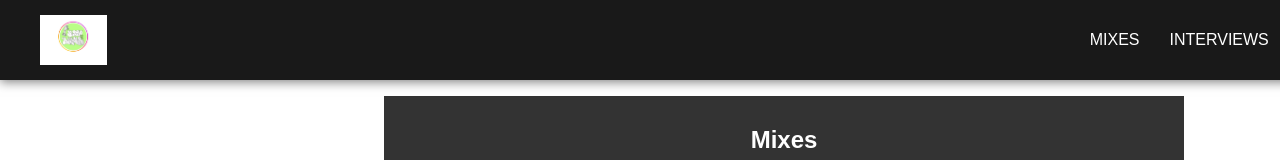
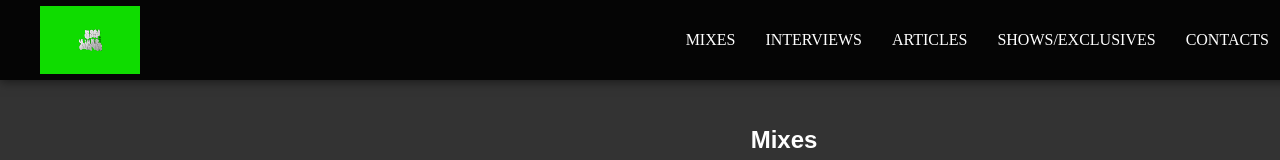
Before and after one commit to matt-cross23/sleepwalker-clone, a React (Create React App) app: page /mixes in a window 1280 px wide. Shown: the top 160 px of the page. Built offline with nearby package versions, Linux system fonts and the light colour scheme.

Commit message:
start styling

```diff
--- a/src/App.css
+++ b/src/App.css
@@ -1,10 +1,16 @@
 .App {
   text-align: center;
+  height: 100%;
+  width: 100%;
 }
 
 .App-logo {
   height: 40vmin;
   pointer-events: none;
+}
+
+#root{
+  width: 100%;
 }
 
 @media (prefers-reduced-motion: no-preference) {
--- a/src/components/Navbar.js
+++ b/src/components/Navbar.js
@@ -1,5 +1,6 @@
 import React from "react";
 import "./css/Navbar.css";
+
 
 
 
@@ -7,13 +8,17 @@ const Navbar = () => (
   <nav className="navbar">
     <div className="logo">
       <a href="/">
-      <img src="/logo.png" alt="Sleepwalker Entertainment" />
+      <div />
       </a>
     </div>
     <ul>
       {/* Add a Mixes, just use the home page for now */}
       <li><a href="/mixes">Mixes</a></li>
       <li><a href="/interviews">Interviews</a></li>
+      <li><a href="/">Articles</a></li>
+      <li><a href="/sleepwalker-clone">Shows/Exclusives</a></li>
+      <li><a href="/contact">Contacts</a></li>
+
     </ul>
   </nav>
 );
--- a/src/components/css/Interviews.css
+++ b/src/components/css/Interviews.css
@@ -7,6 +7,7 @@ body {
     align-items: flex-start;
     flex-direction: column;
     overflow-y: auto;
+    background-color: #333;
 }
 
 .interview_container{
--- a/src/components/css/Navbar.css
+++ b/src/components/css/Navbar.css
@@ -1,5 +1,9 @@
 /* Navbar.css */
 
+.app{
+  height: 100%;
+  width: 100%;
+}
 .navbar {
     background: rgba(0, 0, 0, 0.9); /* Dark, slightly transparent background */
     color: #ffffff; /* White text */
@@ -13,13 +17,17 @@
     width: 96%; /* Full width */
     z-index: 1000; /* Ensures navbar stays above other elements */
     box-shadow: 0 2px 10px rgba(0, 0, 0, 0.5); /* Subtle shadow for depth */
+    max-height: 100px;
   }
 
-  .logo img {
-    height: 50px; /* Adjust based on your logo size */
-    width: auto;
+  .logo div {
+    height: 100pxpx; /* Adjust based on your logo size */
+    width: 100px;
     object-fit: contain;
     display: block;
+    background-image: url('./unnamed.png');
+    background-size: 100% 100%;
+     height: 68px;
   }
 
   .navbar ul {
@@ -36,7 +44,7 @@
   .navbar a {
     color: #ffffff; /* White text for links */
     text-decoration: none; /* Removes underline */
-    font-family: 'Arial', sans-serif; /* Clean, modern font */
+    font-family: 'curs'; /* Clean, modern font */
     font-size: 16px; /* Font size for readability */
     font-weight: 500; /* Slightly bold for emphasis */
     text-transform: uppercase; /* Matches the style on the site */
--- a/src/components/pages/PlaylistPlayer.js
+++ b/src/components/pages/PlaylistPlayer.js
@@ -9,10 +9,10 @@ const PlaylistPlayer = ({ soundcloudPlaylistUrl, youtubePlaylistUrl }) => {
   const defaultYoutubeUrl = "https://www.youtube.com/embed/videoseries?list=PLB62B2CB80905D918";
 
   return (
-    <div class="">
+    <div class="playlist-container" style={styles.playlistWrapper}>
         <div style={styles.container}>
             <h2>Your Playlist Hub</h2>
-            <div style={styles.playerWrapper}>
+            <div>
                 <h3>SoundCloud Playlist</h3>
                 <iframe
                 width="100%"
@@ -46,6 +46,10 @@ const PlaylistPlayer = ({ soundcloudPlaylistUrl, youtubePlaylistUrl }) => {
 };
 
 const styles = {
+  playlistWrapper:{
+    width: '45%',
+
+  },
   container: {
     display: 'flex',
     flexDirection: 'column',
@@ -58,6 +62,7 @@ const styles = {
     boxShadow: '0 4px 15px rgba(0,0,0,0.1)',
     fontFamily: 'Arial, sans-serif',
     color: '#333',
+
   },
   playerWrapper: {
     border: '1px solid #ddd',
--- a/src/index.css
+++ b/src/index.css
@@ -6,6 +6,9 @@ body {
   -webkit-font-smoothing: antialiased;
   -moz-osx-font-smoothing: grayscale;
 }
+#root{
+  width: 100%;
+}
 
 code {
   font-family: source-code-pro, Menlo, Monaco, Consolas, 'Courier New',
```
Also changed, not shown: src/components/css/unnamed.png (added), 9 other files (tests, documents, lock files or other folders).
